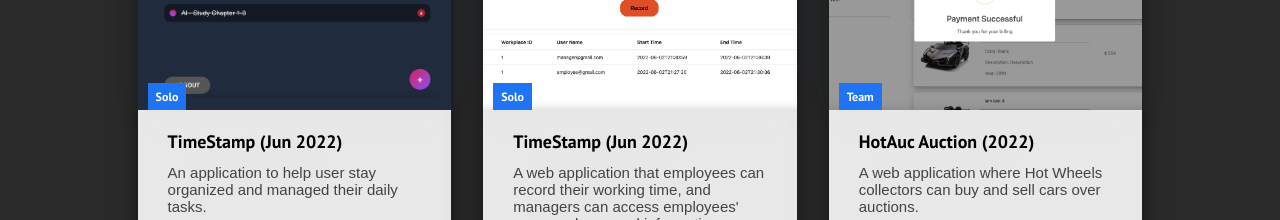
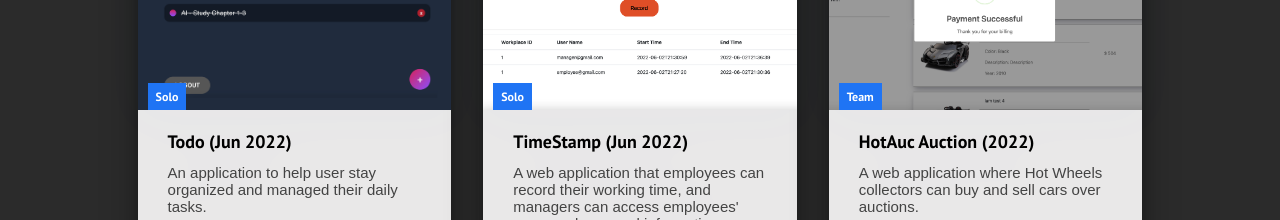
Before and after one commit to SeyeongPark/ReactWebsite, a React (Create React App) app: page / in a window 1280 px wide. Shown: the part 3400-3620 px from the top of the page. Built offline with nearby package versions, Linux system fonts and the light colour scheme.

Commit message:
update todo app

```diff
--- a/src/components/ProjectCards.js
+++ b/src/components/ProjectCards.js
@@ -11,7 +11,7 @@
               <ul class="cards__items">
               <CardItem
                   src="images/Todo-1.png"
-                  text = "TimeStamp (Jun 2022)"
+                  text = "Todo (Jun 2022)"
                   description = "An application to help user stay organized and managed their daily tasks."
                   detail = "Register | Login | CRUD each todo tasks"
                   language = "MongoDB, Express, React, Node.js, Netlify, Heroku"
```
